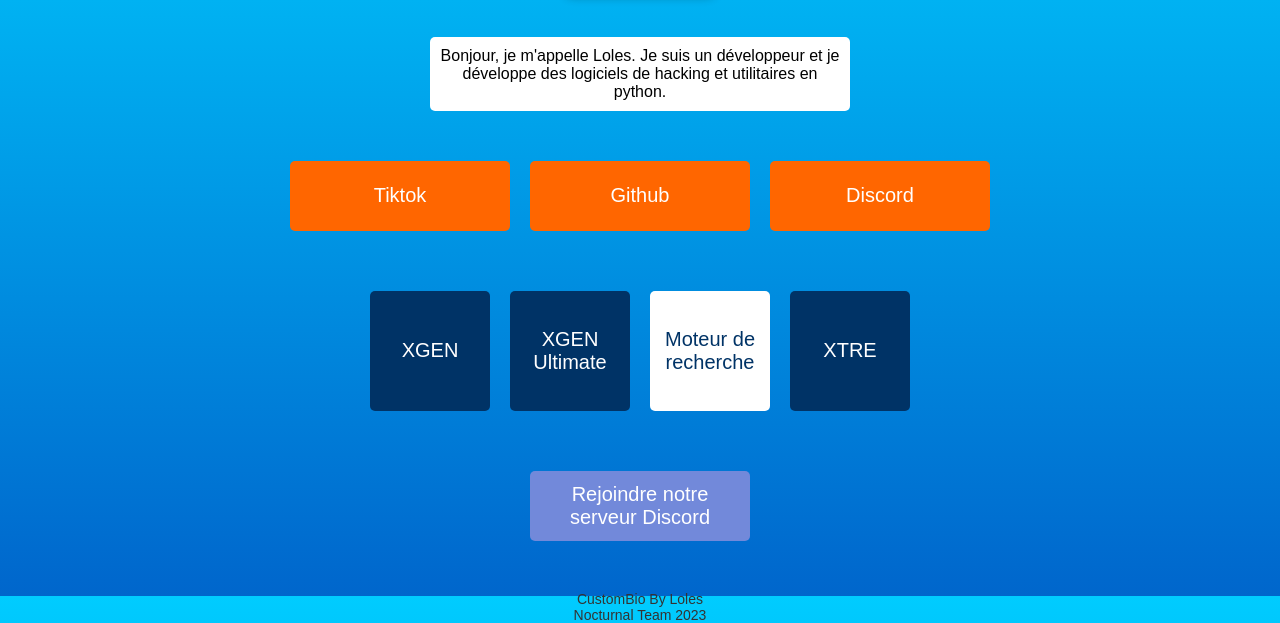
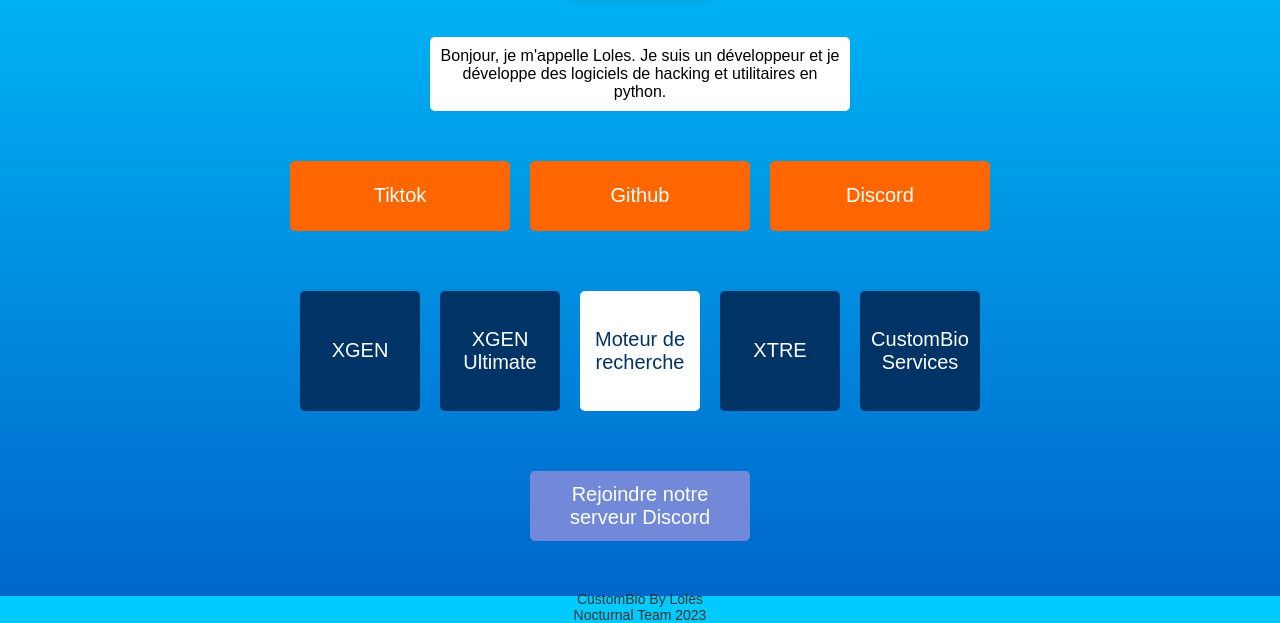
Before and after one commit to lolesx/lolesx.github.io, a plain HTML site: page index.html in a window 1280 px wide. Shown: the part 204-827 px from the top of the page. Drawn offline with Linux system fonts and the light colour scheme.

Commit message:
Update index.html

```diff
--- a/index.html
+++ b/index.html
@@ -185,6 +185,7 @@
             <a href="https://lolesx.github.io/xgen.ultimate/" class="blue-button">XGEN Ultimate</a>
             <a href="https://lolesx.github.io/XNAV/" class="white-button">Moteur de recherche</a>
             <a href="https://lolesx.github.io/XTRE/" class="blue-button">XTRE</a>
+            <a href="https://custombio.github.io/" class="blue-button">CustomBio Services</a>
         </div>
         <div id="discord-button">
             <a href="https://discord.gg/dK89y9jp9S" class="discord-button">Rejoindre notre serveur Discord</a>
```
